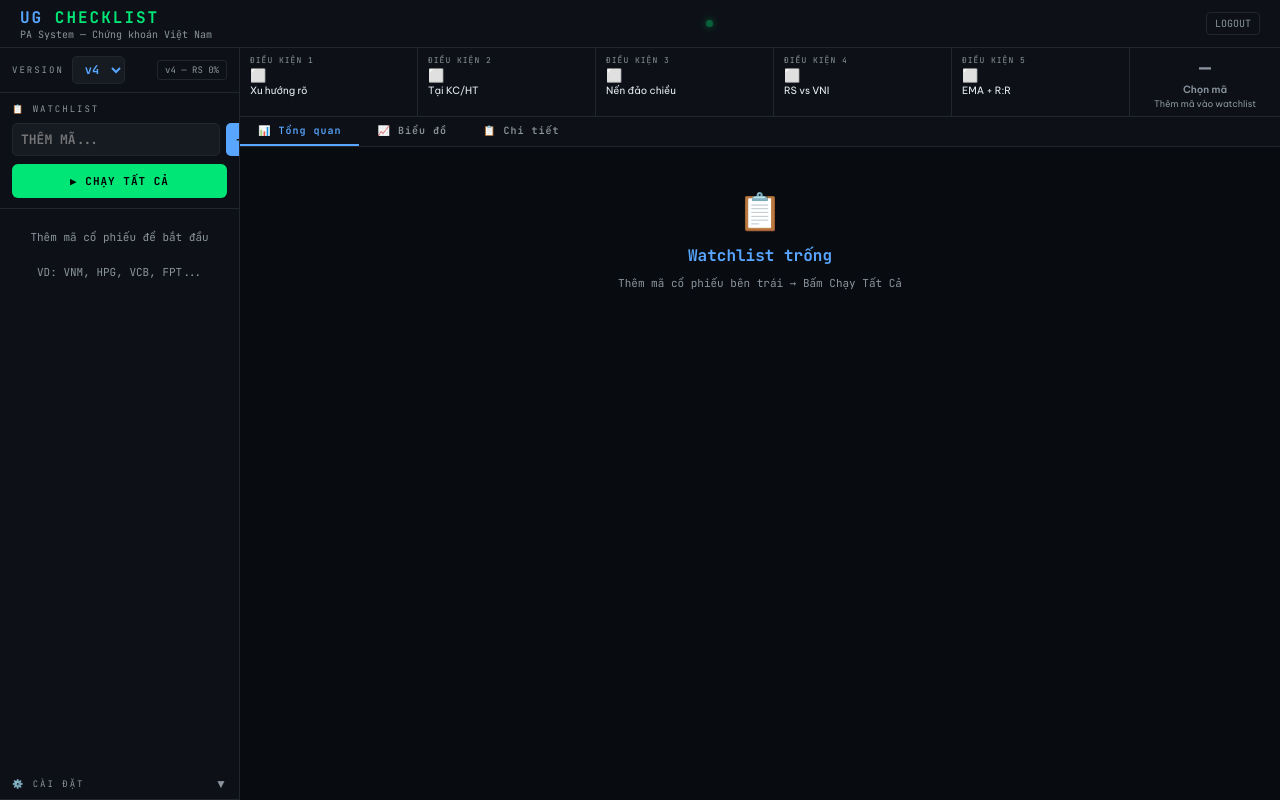
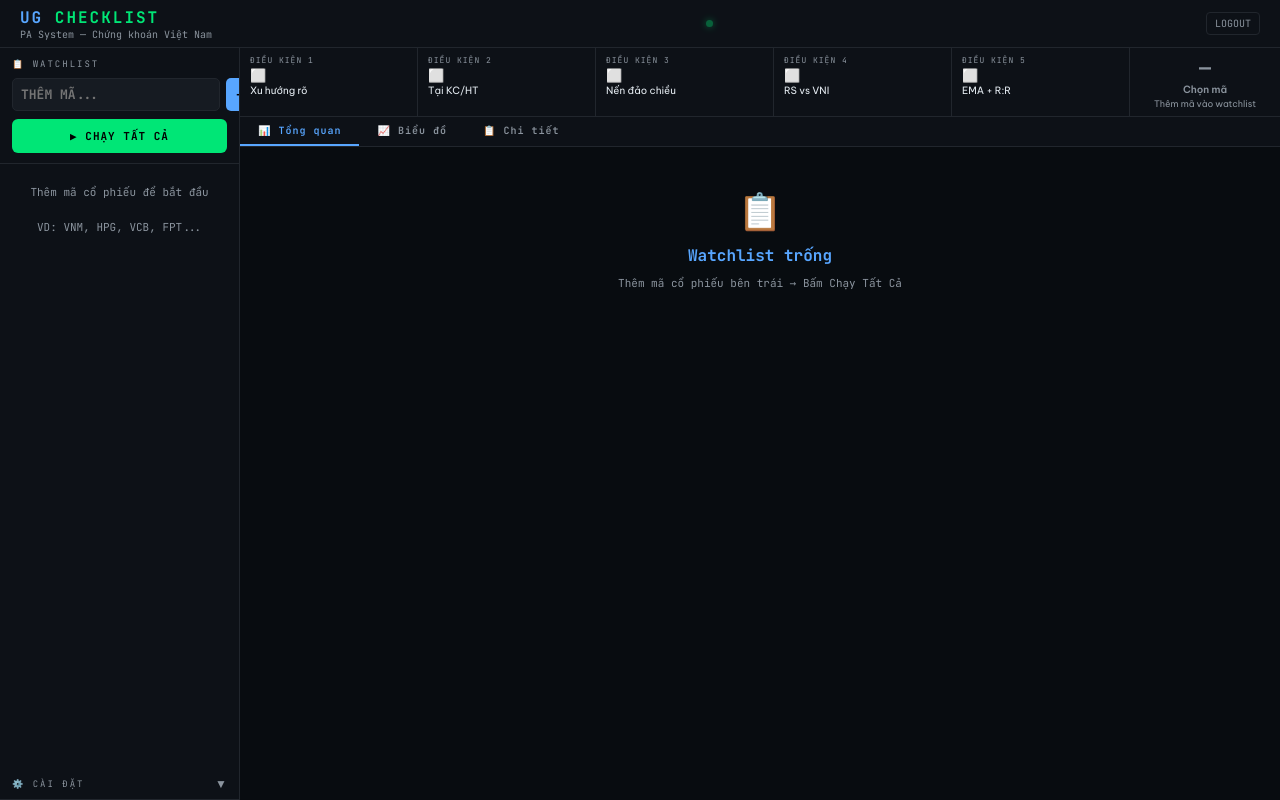
Before and after one commit to phatad/ug-checklist-v2, a Flask app: page / in a window 1280 px wide. Run offline with Flask 3, Linux system fonts and the light colour scheme; the visitor is signed in with stand-in values (Sample User, id 1); some libraries are stand-ins or nearby versions.

Commit message:
Update index.html

```diff
--- a/templates/index.html
+++ b/templates/index.html
@@ -143,12 +143,6 @@ html,body{height:100%;overflow:hidden;background:var(--bg);color:var(--text);fon
 @keyframes spin{to{transform:rotate(360deg)}}
 .load-txt{color:var(--muted);font-size:11px}
 .welcome{display:flex;flex-direction:column;align-items:center;justify-content:center;flex:1;gap:10px;font-family:var(--mono)}
-/* Version selector */
-.ver-bar{display:flex;align-items:center;gap:8px;padding:8px 12px;border-bottom:1px solid var(--border);background:var(--surface);flex-shrink:0}
-.ver-label{font-size:9px;font-family:var(--mono);color:var(--muted);letter-spacing:2px;text-transform:uppercase}
-.ver-select{background:var(--card);border:1px solid var(--border);border-radius:5px;color:var(--accent);font-family:var(--mono);font-size:12px;font-weight:700;padding:4px 8px;outline:none;cursor:pointer}
-.ver-badge{font-size:9px;font-family:var(--mono);color:var(--muted);padding:3px 7px;border:1px solid var(--border);border-radius:3px;margin-left:auto}
-
 /* Timeframe buttons */
 .tf-bar{display:flex;gap:4px;padding:6px 8px;background:var(--surface);border-bottom:1px solid var(--border);flex-shrink:0}
 .tf-btn{padding:4px 12px;font-family:var(--mono);font-size:11px;font-weight:600;
@@ -195,17 +189,6 @@ html,body{height:100%;overflow:hidden;background:var(--bg);color:var(--text);fon
 <div class="layout">
   <!-- SIDEBAR -->
   <aside class="sidebar">
-
-    <!-- Version selector -->
-    <div class="ver-bar">
-      <span class="ver-label">Version</span>
-      <select class="ver-select" id="versionSelect" onchange="switchVersion(this.value)">
-        <option value="v4" selected>v4</option>
-        <option value="v5">v5</option>
-      </select>
-      <span class="ver-badge" id="verBadge">v4 — RS 0%</span>
-    </div>
-
     <!-- Watchlist -->
     <div class="sec">
       <div class="sec-title">📋 Watchlist</div>
@@ -232,7 +215,7 @@ html,body{height:100%;overflow:hidden;background:var(--bg);color:var(--text);fon
         <div class="row2">
           <div class="field"><label>Từ ngày</label><input id="start_date" type="date" value="2024-01-01"></div>
           <div class="field"><label>Khung tham chiếu</label>
-            <select id="tf_ref"><option value="1D" selected>Ngày (1D)</option><option value="1W">Tuần (1W)</option></select>
+            <select id="tf_ref"><option value="1D">Ngày (1D)</option><option value="1W" selected>Tuần (1W)</option></select>
           </div>
         </div>
         <div class="field"><label>Độ nhạy swing</label><input id="swing_len" type="number" value="3" min="2" max="10"></div>
@@ -499,7 +482,7 @@ function stopRun(){
 async function analyzeOne(sym, tf=null){
   const useTf = tf || currentTf;
   const cacheKey = sym + '_' + useTf;
-  const p = {...getParams(sym), tf_chart: useTf, version: currentVersion};
+  const p = {...getParams(sym), tf_chart: useTf, version: "v5"};
   try{
     const res  = await fetch("/analyze",{method:"POST",headers:{"Content-Type":"application/json"},body:JSON.stringify(p)});
     if(res.status===401){ window.location.href="/login-page"; return; }
@@ -783,23 +766,7 @@ function switchTf(tf){
 renderWLList();
 renderOverview();
 
-// ── Version switch ──────────────────────────────────────────
-let currentVersion = 'v4';
-const VER_CFG = {
-  v4: { rs_thresh: 0.0, badge: 'v4 — RS 0%' },
-  v5: { rs_thresh: 1.0, badge: 'v5 — RS 1%' }
-};
-function switchVersion(ver){
-  currentVersion = ver;
-  const cfg = VER_CFG[ver];
-  const el = document.getElementById('rs_thresh');
-  if(el) el.value = cfg.rs_thresh;
-  document.getElementById('verBadge').textContent = cfg.badge;
-  results = {};
-  renderWLList();
-  renderOverview();
-  if(activeSym) selectSym(activeSym);
-}
+
 
 // Resize charts khi cửa sổ thay đổi
 window.addEventListener("resize", ()=>{
```
